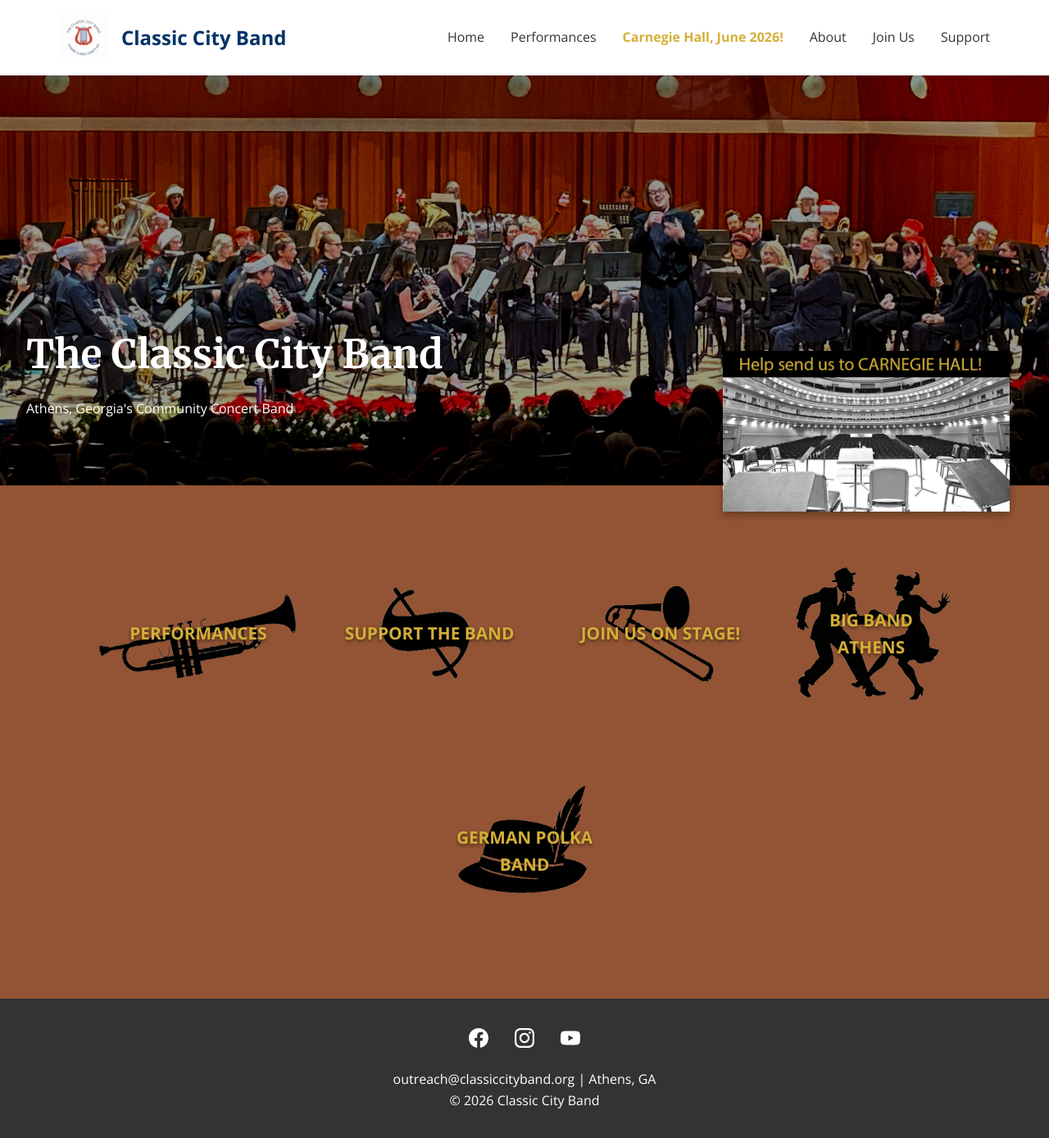
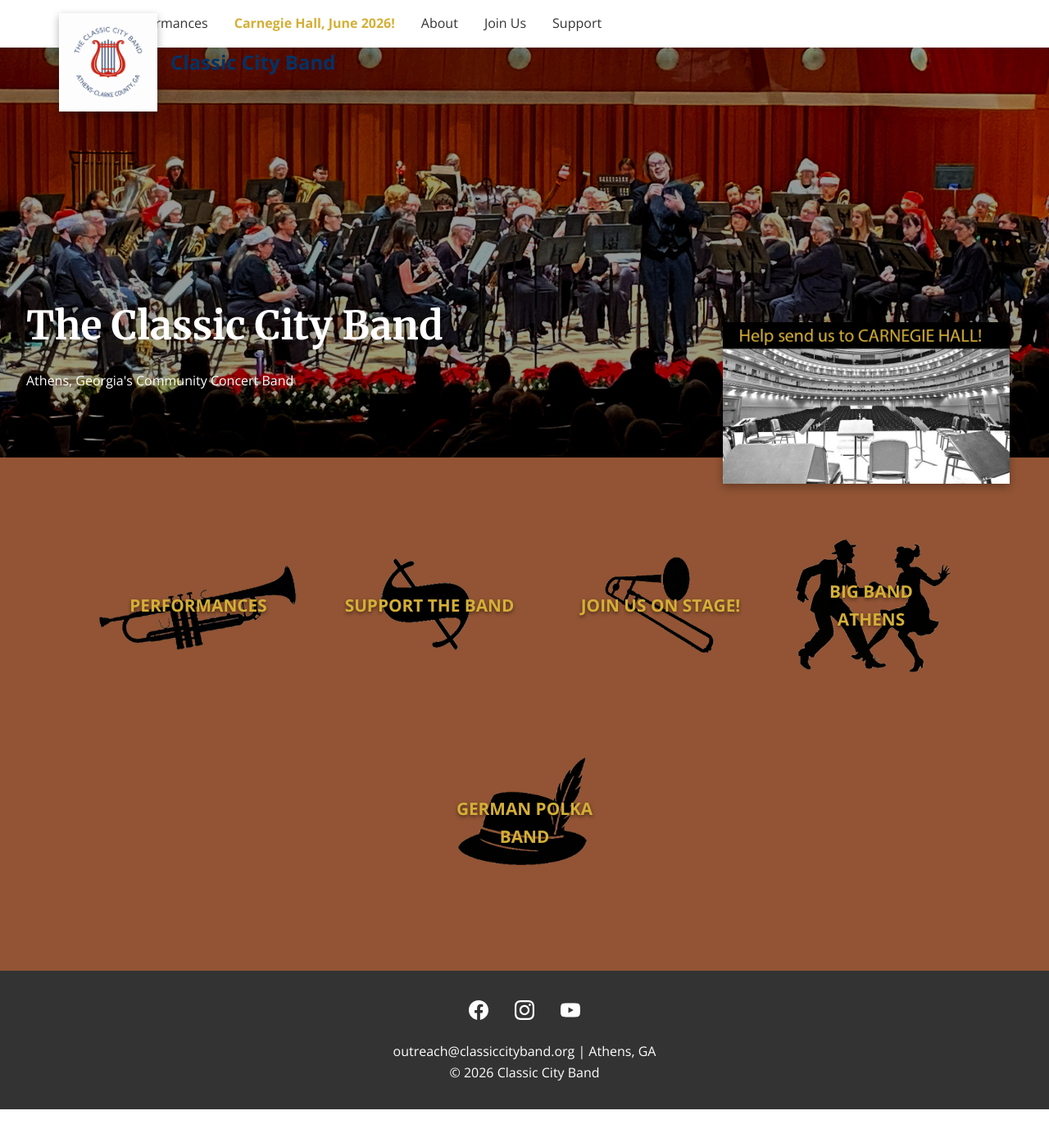
Before and after one commit to webmasterCCB/CCBwebsite, a Jekyll site: the page built from index.html, in a window 1280 px wide and 1388 px high. Shown: the whole window at 82% size. Built offline with Jekyll 4.4.1, drawn with Linux system fonts in a browser that asks for light colours.

Commit message:
Update style.css

```diff
--- a/assets/css/style.css
+++ b/assets/css/style.css
@@ -30,7 +30,7 @@ h1, h2, h3 {
 
 /* Header */
 header {
-  background: var(--white);
+  background: 556692;
   box-shadow: 0 2px 5px rgba(0,0,0,0.1);
   position: sticky;
   top: 0;
@@ -44,17 +44,23 @@ header {
   display: flex;
   justify-content: space-between;
   align-items: center;
+  position: relative;  /* Needed for absolute positioning of logo */
 }
 
 .logo-section {
   display: flex;
   align-items: center;
   gap: 1rem;
+  position: absolute;
+  left: 2rem;
+  top: 1rem;
+  z-index: 1001;  /* Above everything else */
 }
 
 .logo-section img {
-  height: 60px;
+  height: 120px;  /* Make it bigger */
   width: auto;
+  box-shadow: 0 4px 10px rgba(0,0,0,0.3);  /* Optional: add shadow for depth */
 }
 
 .site-title {
@@ -88,7 +94,7 @@ nav a:hover {
   background-color: rgba(0, 0, 0, 0.4);
   background-blend-mode: darken;
   color: var(--white);
-  padding: 8rem 2rem 3rem 2rem;
+  padding: 10rem 2rem 3rem 2rem;  /* Increase top padding from 8rem to 10rem */
   text-align: left;
   position: relative;
   display: flex;
```
